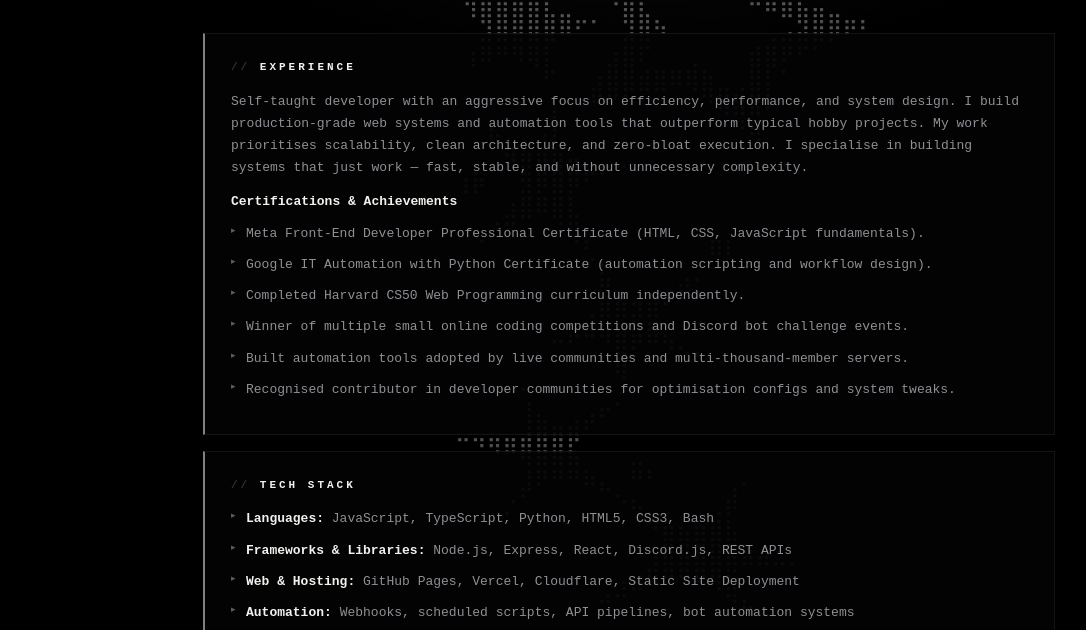
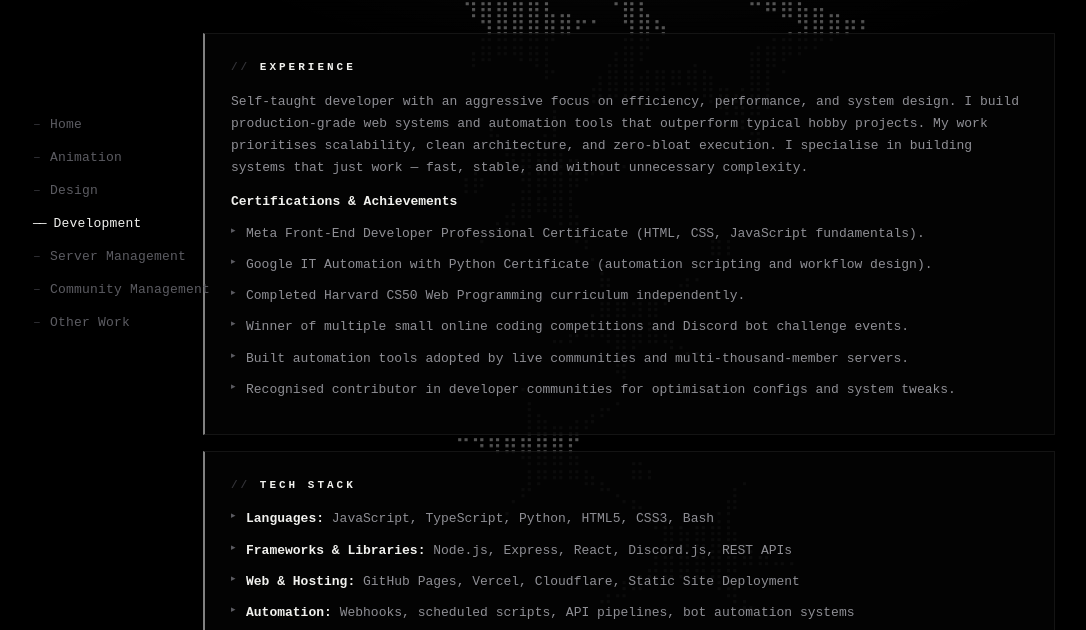
Before and after one commit to conicey/coniceysite, a plain HTML site: page portfolio/development/index.html in a window 1280 px wide. Shown: the part 170-800 px from the top of the page, without its empty margins (11-1097 px from the left). Drawn offline with Linux system fonts and the light colour scheme.

Commit message:
Update index.html

```diff
--- a/portfolio/development/index.html
+++ b/portfolio/development/index.html
@@ -75,6 +75,54 @@ body::after {
   );
   pointer-events: none;
   z-index: 0;
+}
+/* ============ SIDE NAVIGATION (floating overlay, no panel) ============ */
+.sidenav {
+  position: fixed;
+  top: 50%;
+  left: 44px;
+  transform: translateY(-50%);
+  z-index: 5;
+  width: 190px;
+  pointer-events: none;
+}
+.sidenav * { pointer-events: auto; }
+.sidenav ul { list-style: none; }
+.sidenav li { margin-bottom: 15px; }
+.sidenav a {
+  position: relative;
+  display: inline-flex;
+  align-items: baseline;
+  gap: 9px;
+  font-size: 13px;
+  letter-spacing: 0.2px;
+  color: var(--ink-dimmer);
+  text-decoration: none;
+  transition: color 0.2s ease, transform 0.2s ease;
+}
+.sidenav a::before {
+  content: '\2013';
+  color: var(--ink-faint);
+  transition: color 0.2s ease;
+}
+.sidenav a:hover {
+  color: var(--ink-dim);
+  transform: translateX(2px);
+}
+.sidenav a.active { color: var(--ink); }
+.sidenav a.active::before {
+  content: '\2014\2014';
+  color: var(--ink);
+  letter-spacing: -2px;
+}
+@media (max-width: 780px) {
+  .sidenav {
+    top: 26px;
+    left: 20px;
+    transform: none;
+    width: auto;
+  }
+  .sidenav li { margin-bottom: 10px; }
 }
 .shell {
   position: relative;
@@ -230,6 +278,17 @@ footer a:hover, .footer a:hover { color: var(--ink); }
 ⠀⠀⠀⠀⠀⠀⠀⠀⠀⠀⠀⠀⠀⠀⠀⠀⠀⣀⡀⠀⠀⠀
 ⠀⠀⠀⠀⠀⠀⠀⠀⠀⠀⠀⠀⠀⠀⠀⠀⠀⠛⠃⠀⠀⠀</pre>
 </div>
+<nav class="sidenav" id="sidenav">
+  <ul>
+    <li><a href="/portfolio">Home</a></li>
+    <li><a href="/portfolio/animation">Animation</a></li>
+    <li><a href="/portfolio/design">Design</a></li>
+    <li><a href="/portfolio/development" class="active">Development</a></li>
+    <li><a href="/portfolio/servermanager">Server Management</a></li>
+    <li><a href="/portfolio/communitymanager">Community Management</a></li>
+    <li><a href="/portfolio/other">Other Work</a></li>
+  </ul>
+</nav>
 <div class="shell">
   <nav class="crumb">
     <a href="/">conicey</a><span class="sep">/</span><a href="/portfolio">portfolio</a><span class="sep">/</span><span class="here">development</span>
```
